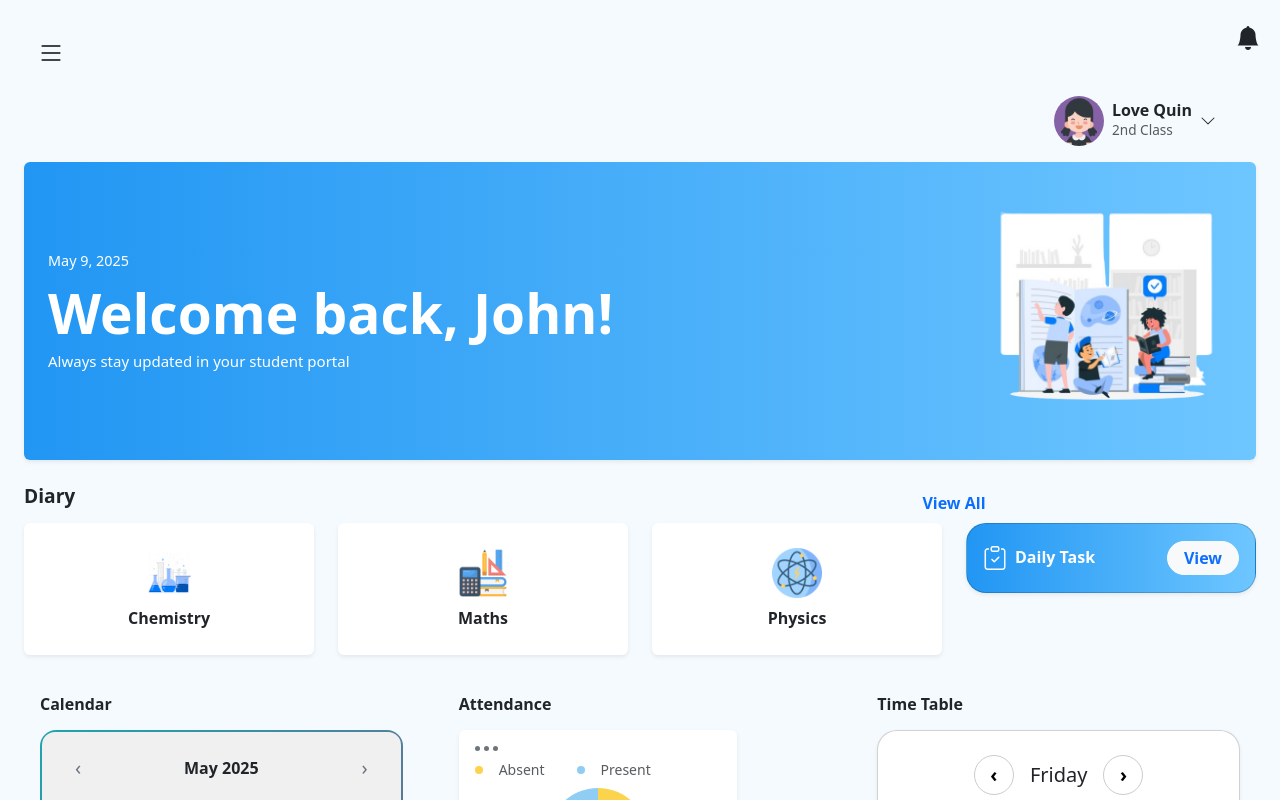
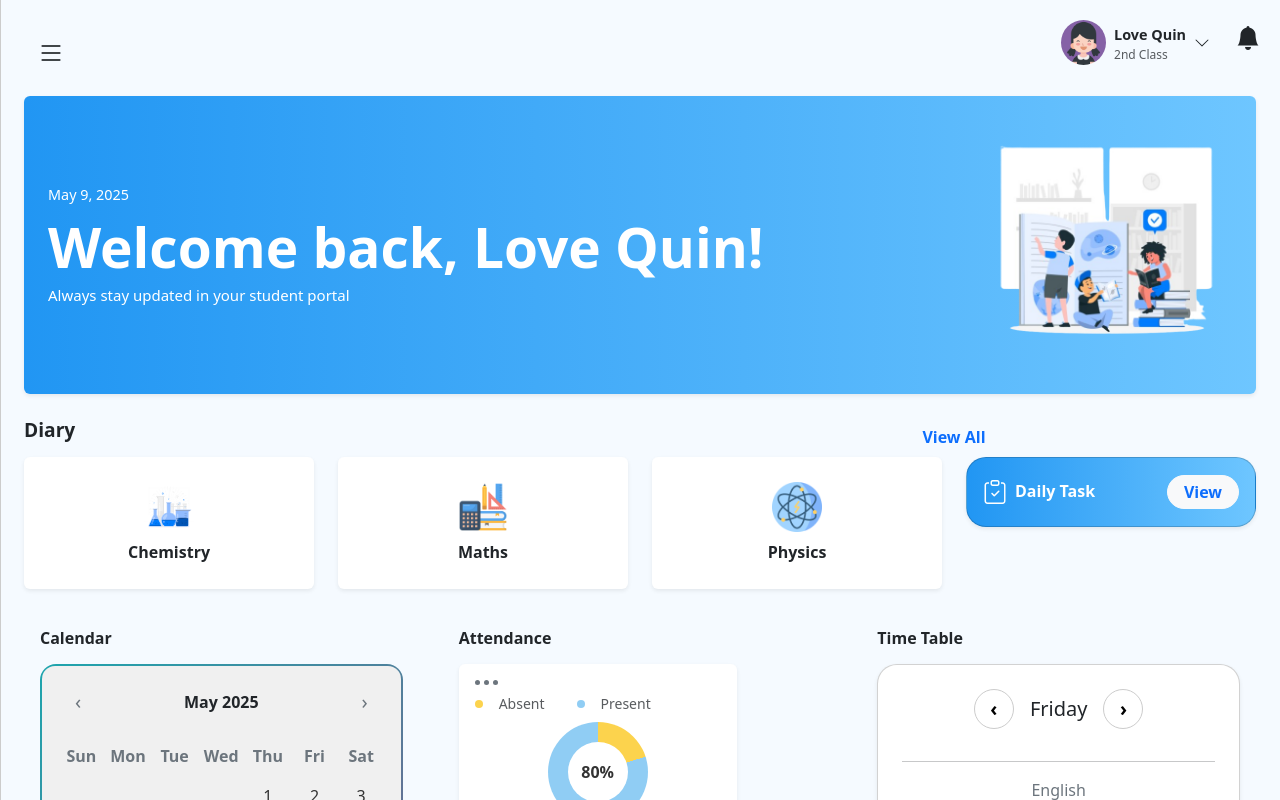
Before and after one commit to saikirandamerla/Rycort, a React (Vite) app in the folder client/: page / in a window 1280 px wide. Built offline with nearby package versions, Linux system fonts and the light colour scheme.

Commit message:
update in profilebar

```diff
--- a/client/src/pages/homepage.jsx
+++ b/client/src/pages/homepage.jsx
@@ -17,34 +17,69 @@ function Homepage() {
   const [selectedDate, setSelectedDate] = useState(today);
   const [showAllSubjects, setShowAllSubjects] = useState(false);
   const [isSidebarOpen, setIsSidebarOpen] = useState(false);
-  const [showProfileDropdown, setShowProfileDropdown] = useState(false);
+  const [showProfileSidebar, setShowProfileSidebar] = useState(false);
 
-  const userName = "John";
+  const userName = "Love Quin";
+
   const subjects = ['Chemistry', 'Maths', 'Physics'];
   const subjectImages = { Chemistry: chemistryImg, Maths: mathsImg, Physics: physicsImg };
 
-  const toggleSidebar = () => setIsSidebarOpen(!isSidebarOpen);
+  const toggleSidebar = () => {
+    setIsSidebarOpen(prev => {
+      if (!prev) setShowProfileSidebar(false); // Close profile if opening sidebar
+      return !prev;
+    });
+  };
+
+  const toggleProfileSidebar = () => {
+    setShowProfileSidebar(prev => {
+      if (!prev) setIsSidebarOpen(false); // Close sidebar if opening profile
+      return !prev;
+    });
+  };
   const handleViewAllClick = () => setShowAllSubjects(!showAllSubjects);
-  const toggleDropdown = () => setShowProfileDropdown(!showProfileDropdown);
-
   return (
     <div style={{ display: 'flex', height: '100vh', width: '100vw', backgroundColor: 'white' }}>
-      {/* Sidebar */}
+      {/* Sidebar with Close Icon */}
       <div style={{
         width: isSidebarOpen ? '250px' : '0',
         transition: 'width 0.3s',
         overflow: 'hidden',
-        backgroundColor: 'transparent',
+        backgroundColor: '#fff',
         height: '100vh',
         position: 'fixed',
         zIndex: 999,
-        padding: isSidebarOpen ? '16px' : '0',
-        boxSizing: 'border-box',
+        borderRight: '1px solid #ccc'
       }}>
+        {isSidebarOpen && (
+          <div style={{ position: 'relative', height: '100%' }}>
+            {/* Close Icon */}
+            <button
+              onClick={toggleSidebar}
+              style={{
+                position: 'absolute',
+                top: '10px',
+                right: '10px',
+                background: 'transparent',
+                border: 'none',
+                fontSize: '1.8rem',
+                cursor: 'pointer',
+                zIndex: 1001,
+                color: '#333'
+              }}
+              aria-label="Close Sidebar"
+            >
+              &times;
+            </button>
+            {/* Sidebar Content */}
+            <div style={{ marginTop: '40px' }}>
               <Sidebar isOpen={isSidebarOpen} />
             </div>
+          </div>
+        )}
+      </div>
 
-      {/* Main Content */}
+      {/* Main Dashboard */}
       <div
         className="container-fluid dashboard p-4"
         style={{
@@ -53,10 +88,11 @@ function Homepage() {
           transition: 'margin-left 0.3s',
           width: '100%',
           height: '100vh',
-          overflowY: 'auto'
+          overflowY: 'auto',
+          position: 'relative'
         }}
       >
-        {/* Toggle Sidebar */}
+        {/* Toggle Sidebar Button */}
         <div className="mb-3">
           <button className="btn text-dark" onClick={toggleSidebar}>
             <i className="bi bi-list fs-3"></i>
@@ -67,37 +103,62 @@ function Homepage() {
         <div className="position-absolute" style={{ top: "20px", right: "20px", zIndex: 1000 }}>
           <i className="bi bi-bell-fill text-dark" style={{ fontSize: "1.5rem", cursor: "pointer" }}></i>
         </div>
-
-        {/* Profile Info with Dropdown */}
-        <div className="d-flex justify-content-end align-items-center mb-3" style={{ marginRight: "40px", position: 'relative' }}>
-          <div className="d-flex align-items-center" onClick={toggleDropdown} style={{ cursor: 'pointer' }}>
-            <img src={Profile} alt="avatar" className="rounded-circle me-2" style={{ width: "50px", height: "50px", objectFit: "cover" }} />
+        {/* Small Profile */}
+        {!showProfileSidebar && (
+          <div
+            className="d-flex align-items-center position-absolute"
+            onClick={toggleProfileSidebar}
+            style={{
+              top: "20px",
+              right: "70px",
+              cursor: 'pointer',
+              zIndex: 1001
+            }}
+          >
+            <img src={Profile} alt="avatar" className="rounded-circle me-2" style={{ width: "45px", height: "45px", objectFit: "cover" }} />
             <div>
-              <h6 className="mb-0 fw-bold" style={{ fontSize: "1rem" }}>Love Quin</h6>
-              <p className="text-muted mb-0" style={{ fontSize: "0.85rem" }}>2nd Class</p>
+              <strong style={{ fontSize: "0.9rem" }}>{userName}</strong>
+              <p className="text-muted mb-0" style={{ fontSize: "0.75rem" }}>2nd Class</p>
             </div>
             <BsChevronDown className="ms-2" />
           </div>
-
-          {showProfileDropdown && (
-            <div className="shadow-sm bg-primary rounded p-3" style={{
+        )}
+        {/* Profile Sidebar */}
+        {showProfileSidebar && (
+          <div className="shadow bg-primary rounded text-white p-4"
+            style={{
               position: 'absolute',
-              top: '100%',
-              right: 0,
+              top: '0',
+              right: '0',
+              width: '300px',
+              height: '100%',
+              background: 'linear-gradient(to bottom, #5dade2, #3498db)',
               zIndex: 1000,
-              minWidth: '300px',
-              minHeight: '100%',
+              transition: 'transform 0.3s ease-in-out'
             }}>
-              <p className="mb-1 fw-bold">Love Quin</p>
-              <p className="text-muted mb-2">2nd Class</p>
-              <hr />
-              <a href="/profile" className="d-block text-decoration-none text-dark mb-2">View Profile</a>
-              <a href="/settings" className="d-block text-decoration-none text-dark mb-2">Settings</a>
-              <a href="/logout" className="d-block text-decoration-none text-danger">Logout</a>
+            <div className="text-center">
+              <img src={Profile} alt="avatar" style={{
+                width: "80px", height: "80px", objectFit: "cover", borderRadius: "20px", marginBottom: "10px"
+              }} />
+              <h5 className="fw-bold mb-1">{userName}</h5>
+              <p className="mb-1">2nd Class</p>
+              <p className="fw-bold">ID: 1824411</p>
+            </div>
+            <div className="mt-4">
+              <h6 className="text-white mb-2">Daily notice <a href ="#" className="float-end text-white-50">view all</a></h6>
+              <div className="bg-primary text-dark rounded p-2 mb-3">
+                <strong>Payment due</strong>
+                <p style={{ fontSize: "0.75rem" }}>Lorem ipsum dolor sit amet, consectetur adipiscing elit.</p>
+                <a href="#" style={{ fontSize: "0.75rem", color: "white" }}>See more</a>
+              </div>
+              <div className="bg-primary text-dark rounded p-2">
+                <strong>Exam schedule</strong>
+                <p style={{ fontSize: "0.75rem" }}>Exams start next week. Be prepared.</p>
+                <a href="#" style={{ fontSize: "0.75rem", color: "white" }}>See more</a>
+              </div>
+            </div>
           </div>
         )}
-        </div>
-
         {/* Welcome Banner */}
         <div className="row mb-4">
           <div className="col-12">
@@ -119,13 +180,12 @@ function Homepage() {
             </div>
           </div>
         </div>
-
-        {/* Diary Title + View All */}
+        {/* Diary Section */}
         <div className="row align-items-end mb-2">
           <div className="col">
             <h1 style={{ fontSize: "1.2rem", fontWeight: "bold" }}>Diary</h1>
           </div>
-          <div className="col fw-bold" style={{ textAlign: "center" }}>
+          <div className="col fw-bold text-center">
             <a href="#" className="text-primary text-decoration-none" onClick={handleViewAllClick}>
               {showAllSubjects ? "View Less" : "View All"}
             </a>
@@ -136,17 +196,15 @@ function Homepage() {
         <div className="row text-center mb-4">
           {subjects.slice(0, showAllSubjects ? subjects.length : 3).map((subject, index) => (
             <div className="col-3" key={index}>
-      <button className="btn w-100 h-100 py-4 shadow-sm rounded" style={{backgroundColor: "white"}}>
+              <button className="btn w-100 h-100 py-4 shadow-sm rounded" style={{ backgroundColor: "white" }}>
                 <img src={subjectImages[subject]} alt={subject} style={{ width: "50px", height: "50px", objectFit: "contain" }} />
                 <div className="mt-2 fw-bold">{subject}</div>
               </button>
             </div>
           ))}
-
           {/* Daily Task Card */}
           <div className="col-3">
-            <div
-              className="card shadow-sm d-flex flex-row align-items-center justify-content-between p-3"
+            <div className="card shadow-sm d-flex flex-row align-items-center justify-content-between p-3"
               style={{
                 background: 'linear-gradient(to right, #2196f3, #6ec6ff)',
                 color: 'white',
@@ -164,8 +222,8 @@ function Homepage() {
           </div>
         </div>
 
+        {/* Calendar, Attendance, Time Table */}
         <div className="row">
-  {/* Calendar Card */}
           <div className="col-12 col-md-4 mb-4 d-flex">
             <div className="flex-fill p-3">
               <h6 className="fw-bold mb-3">Calendar</h6>
@@ -178,7 +236,6 @@ function Homepage() {
             </div>
           </div>
 
-  {/* Attendance Card */}
           <div className="col-12 col-md-4 mb-4 d-flex">
             <div className="flex-fill p-3">
               <h6 className="fw-bold mb-3">Attendance</h6>
@@ -186,7 +243,6 @@ function Homepage() {
             </div>
           </div>
 
-  {/* Time Table Card */}
           <div className="col-12 col-md-4 mb-4 d-flex">
             <div className=" flex-fill p-3">
               <h6 className="fw-bold mb-3">Time Table</h6>
@@ -194,8 +250,6 @@ function Homepage() {
             </div>
           </div>
         </div>
-
-
         {/* Footer */}
         <footer className="text-center mt-4">
           <p className="text-muted" style={{ fontSize: "0.8rem" }}>© 2025 Student Portal. All rights reserved.</p>
```
Also changed, not shown: client/src/components/profile.jsx (deleted). Lines whose indentation alone changed are shown as unchanged.
